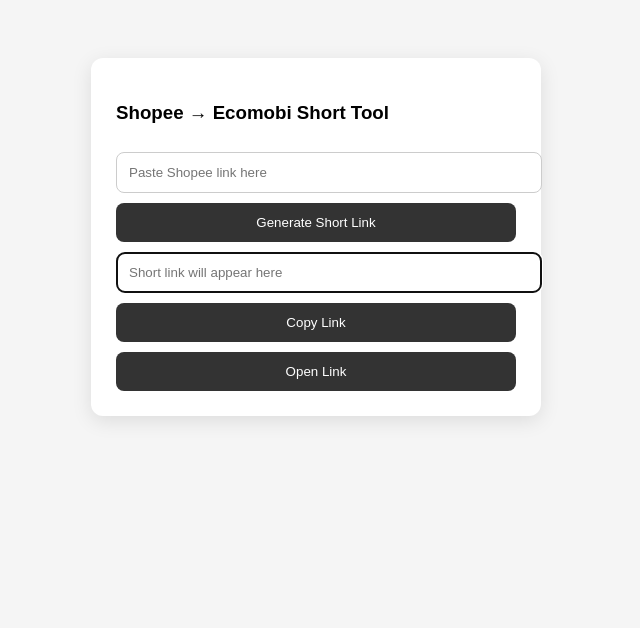
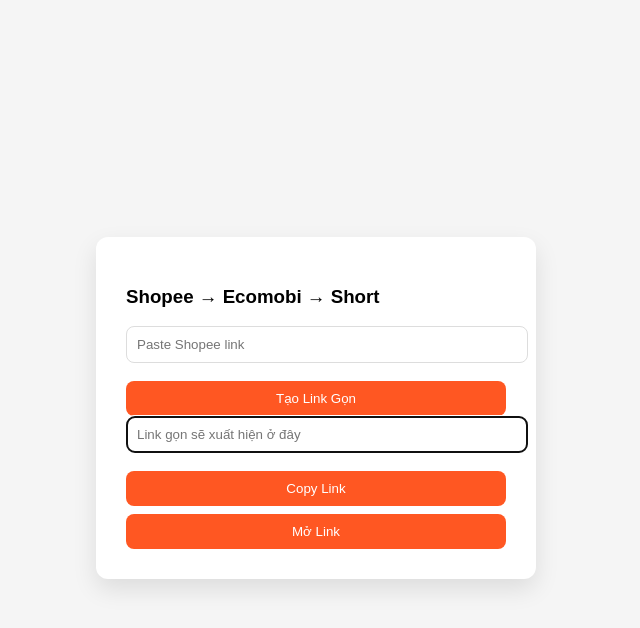
Before and after one commit to thnhmii/convert-tool, a website: page index.html in a window 1280 px wide. Both pictures are taken after a click on the button "Copy Link". Shown: the whole page, without its empty margins (324-964 px from the left). Drawn offline with Linux system fonts and the light colour scheme.

Commit message:
Update index.html

```diff
--- a/index.html
+++ b/index.html
@@ -2,39 +2,43 @@
 <html>
 <head>
 <meta charset="UTF-8">
-<title>Shopee Short Link Tool</title>
+<title>Ecomobi Short Link Tool</title>
 
 <style>
 body{
-  font-family:Arial;
+  font-family: Arial;
+  background:#f5f5f5;
   display:flex;
   justify-content:center;
-  padding:50px 20px;
-  background:#f5f5f5;
+  align-items:center;
+  height:100vh;
 }
 
 .box{
-  width:100%;
-  max-width:400px;
   background:white;
-  padding:25px;
+  padding:30px;
   border-radius:12px;
-  box-shadow:0 5px 20px rgba(0,0,0,0.1);
+  width:380px;
+  box-shadow:0 10px 25px rgba(0,0,0,0.1);
 }
 
-input,button{
+input{
   width:100%;
-  padding:12px;
-  margin-top:10px;
+  padding:10px;
+  margin-bottom:10px;
+  border:1px solid #ddd;
   border-radius:8px;
-  border:1px solid #ccc;
 }
 
 button{
+  width:100%;
+  padding:10px;
+  margin-top:8px;
+  border:none;
+  border-radius:8px;
   cursor:pointer;
-  background:#333;
+  background:#ff5722;
   color:white;
-  border:none;
 }
 
 button:hover{
@@ -46,54 +50,48 @@
 <body>
 
 <div class="box">
-  <h3>Shopee → Ecomobi Short Tool</h3>
+  <h3>Shopee → Ecomobi → Short</h3>
 
-  <input type="text" id="original" placeholder="Paste Shopee link here">
+  <input type="text" id="inputLink" placeholder="Paste Shopee link">
 
-  <button onclick="convert()">Generate Short Link</button>
+  <button onclick="generate()">Tạo Link Gọn</button>
 
-  <input type="text" id="result" placeholder="Short link will appear here" readonly>
+  <input type="text" id="result" readonly placeholder="Link gọn sẽ xuất hiện ở đây">
 
-  <button onclick="copyLink()">Copy Link</button>
-  <button onclick="openLink()">Open Link</button>
+  <button onclick="copy()">Copy Link</button>
+  <button onclick="openLink()">Mở Link</button>
 </div>
 
 <script>
+const TOKEN = "YcjWkLnSTyytUqnNLBthd";
 
-const token = "YcjWkLnSTyytUqnNLBthd";
-
-async function convert(){
-
-  let url = document.getElementById("original").value.trim();
-
-  if(!url){
-    alert("Paste Shopee link first");
+async function generate(){
+  let link = document.getElementById("inputLink").value.trim();
+  if(!link){
+    alert("Nhập link trước đã");
     return;
   }
 
-  // Step 1: Tạo link Ecomobi
-  let encoded = encodeURIComponent(url);
-  let ecomobiLink = `https://goeco.mobi/?token=${token}&url=${encoded}`;
+  // Bước 1: tạo link ecomobi
+  let encoded = encodeURIComponent(link);
+  let ecoLink = `https://goeco.mobi/?token=${TOKEN}&url=${encoded}`;
 
   try{
-
-    // Step 2: Gửi qua TinyURL để rút gọn
-    let response = await fetch(`https://tinyurl.com/api-create.php?url=${encodeURIComponent(ecomobiLink)}`);
-
+    // Bước 2: gửi sang TinyURL để rút gọn
+    let response = await fetch(`https://tinyurl.com/api-create.php?url=${encodeURIComponent(ecoLink)}`);
     let shortLink = await response.text();
 
     document.getElementById("result").value = shortLink;
-
   }catch(err){
-    alert("Error creating short link");
+    alert("Lỗi khi rút gọn link");
   }
 }
 
-function copyLink(){
-  let input = document.getElementById("result");
-  input.select();
+function copy(){
+  let text = document.getElementById("result");
+  text.select();
   document.execCommand("copy");
-  alert("Copied!");
+  alert("Đã copy");
 }
 
 function openLink(){
@@ -102,7 +100,6 @@
     window.open(link, "_blank");
   }
 }
-
 </script>
 
 </body>
```
